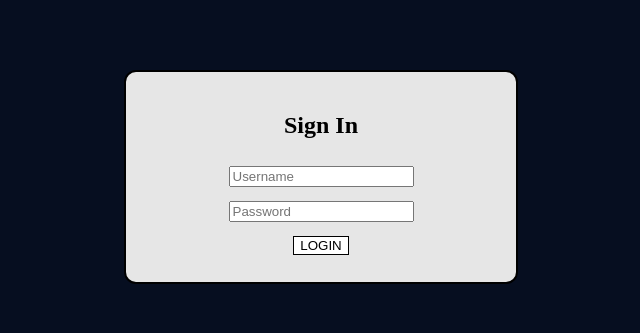
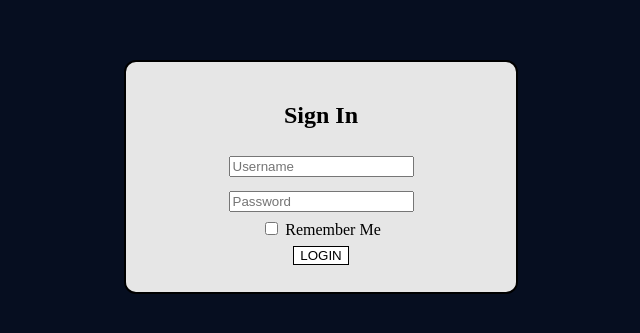
Before and after one commit to cpenas94/LoginUi-HenryPenas229, a plain HTML site: page index.html in a window 1280 px wide. Shown: the part 223-556 px from the top of the page, without its empty margins (319-959 px from the left). Drawn offline with Linux system fonts and the light colour scheme.

Commit message:
Added checkbox

```diff
--- a/index.html
+++ b/index.html
@@ -17,6 +17,10 @@
             <div class="input">
                 <input type="text" placeholder="Password">
             </div>
+            <div>
+                <input type="checkbox" title="Remember Me">
+                Remember Me
+            </div>
             <div class="input">
                 <button class="button" type="Submit">login</button>
             </div>
```
